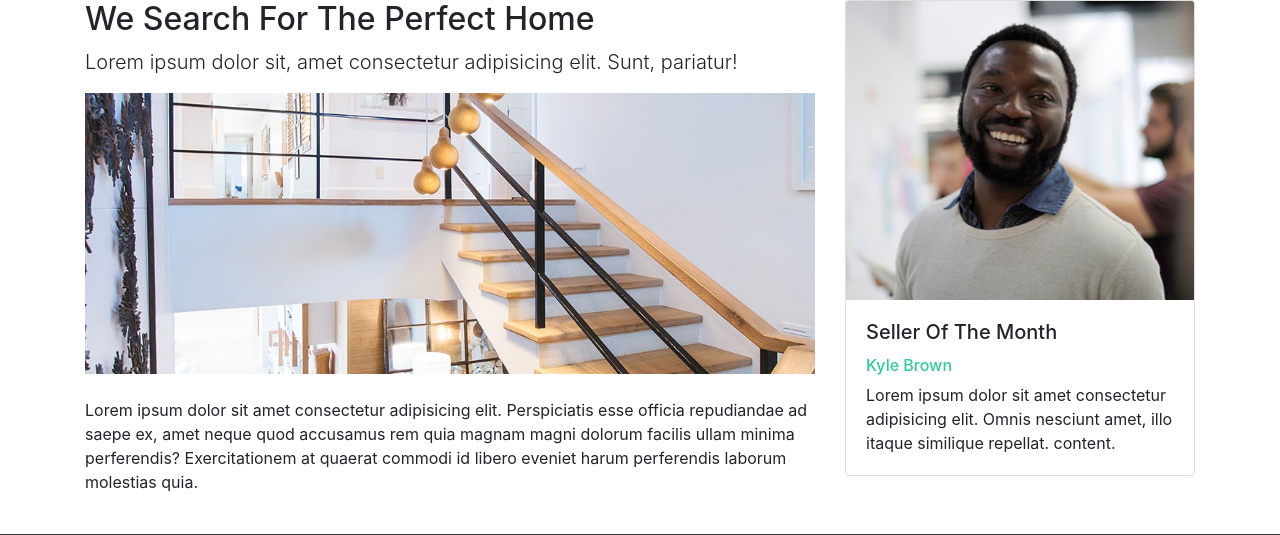
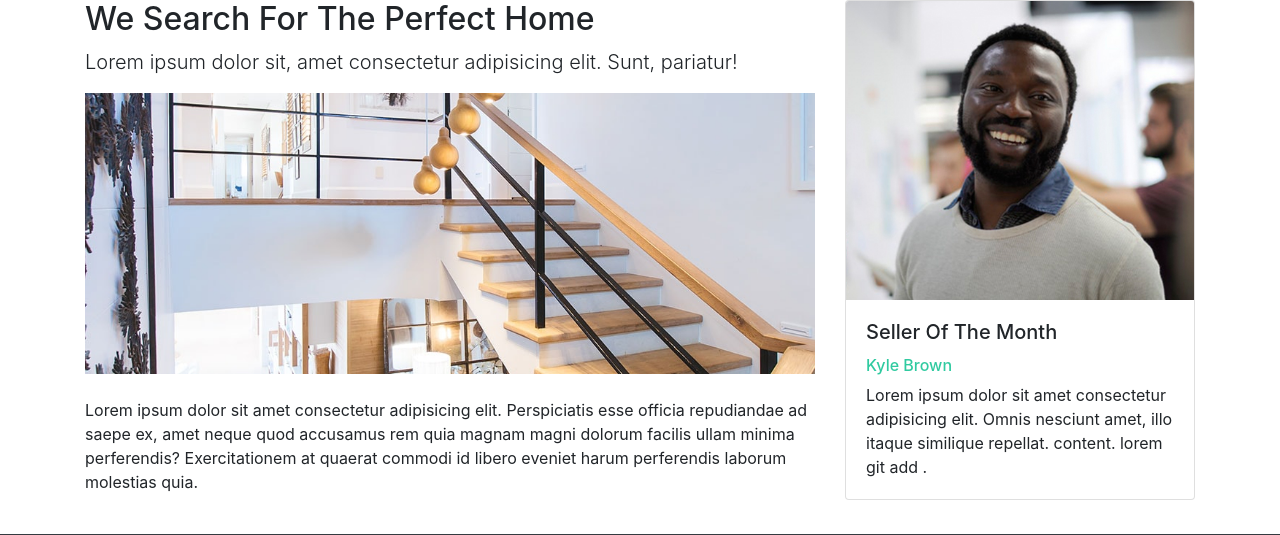
Before and after one commit to Mshorafa/RealStale-clone, a Django app: template templates/Pages/about.html in a window 1280 px wide. Shown: the part 449-984 px from the top of the page. Run offline with Django 3.2, Linux system fonts and the light colour scheme; the template is opened without the code that fills it, so the values that code supplies are empty; parts of the project's set-up code (start-up, migrations or seed data) failed here and were passed over; some libraries are stand-ins or nearby versions.

Commit message:
about html2

```diff
--- a/templates/Pages/about.html
+++ b/templates/Pages/about.html
@@ -51,6 +51,8 @@ About |
               <h6 class="text-secondary">Kyle Brown</h6>
               <p class="card-text">Lorem ipsum dolor sit amet consectetur adipisicing elit. Omnis nesciunt amet, illo itaque similique repellat.
                 content.
+                  lorem
+                  git add .
               </p>
             </div>
           </div>
```
